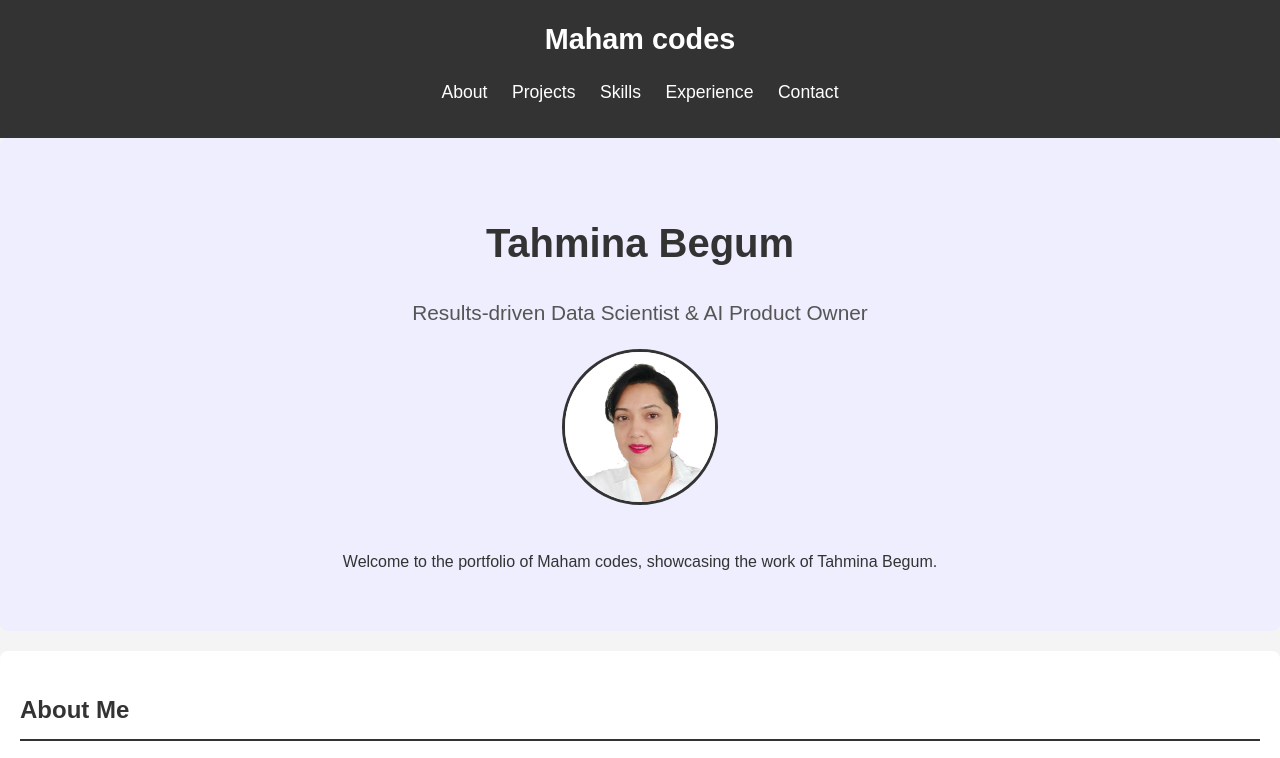
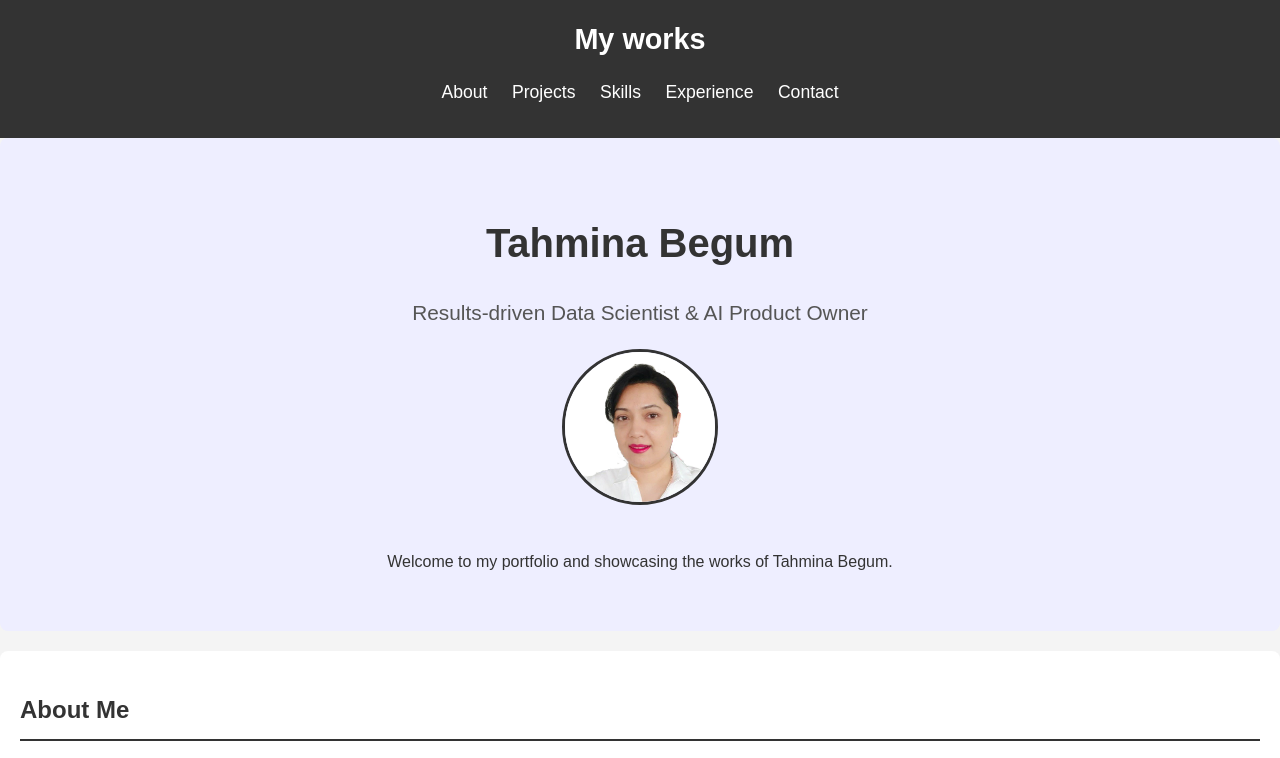
Before and after one commit to TahminaBegum/cv_portfolio_code, a plain HTML site: page index.html in a window 1280 px wide. Shown: the top 758 px of the page. Drawn offline with Linux system fonts and the light colour scheme.

Commit message:
Update index.html

```diff
--- a/index.html
+++ b/index.html
@@ -3,13 +3,13 @@
 <head>
     <meta charset="UTF-8">
     <meta name="viewport" content="width=device-width, initial-scale=1.0">
-    <title>Maham codes - Tahmina Begum - Portfolio</title>
+    <title> Tahmina Begum - Portfolio</title>
     <link rel="stylesheet" href="css/style.css">
 </head>
 <body>
     <header>
         <nav>
-            <div class="logo">Maham codes</div>
+            <div class="logo">My works</div>
             <ul>
                 <li><a href="#about">About</a></li>
                 <li><a href="#projects">Projects</a></li>
@@ -25,7 +25,7 @@
             <h1>Tahmina Begum</h1>
             <p class="tagline">Results-driven Data Scientist & AI Product Owner</p>
             <img src="images/1.PNG" alt="Tahmina Begum - Maham codes" class="profile-picture">
-            <p>Welcome to the portfolio of Maham codes, showcasing the work of Tahmina Begum.</p>
+            <p>Welcome to my portfolio and showcasing the works of Tahmina Begum.</p>
         </div>
     </section>
 
```
